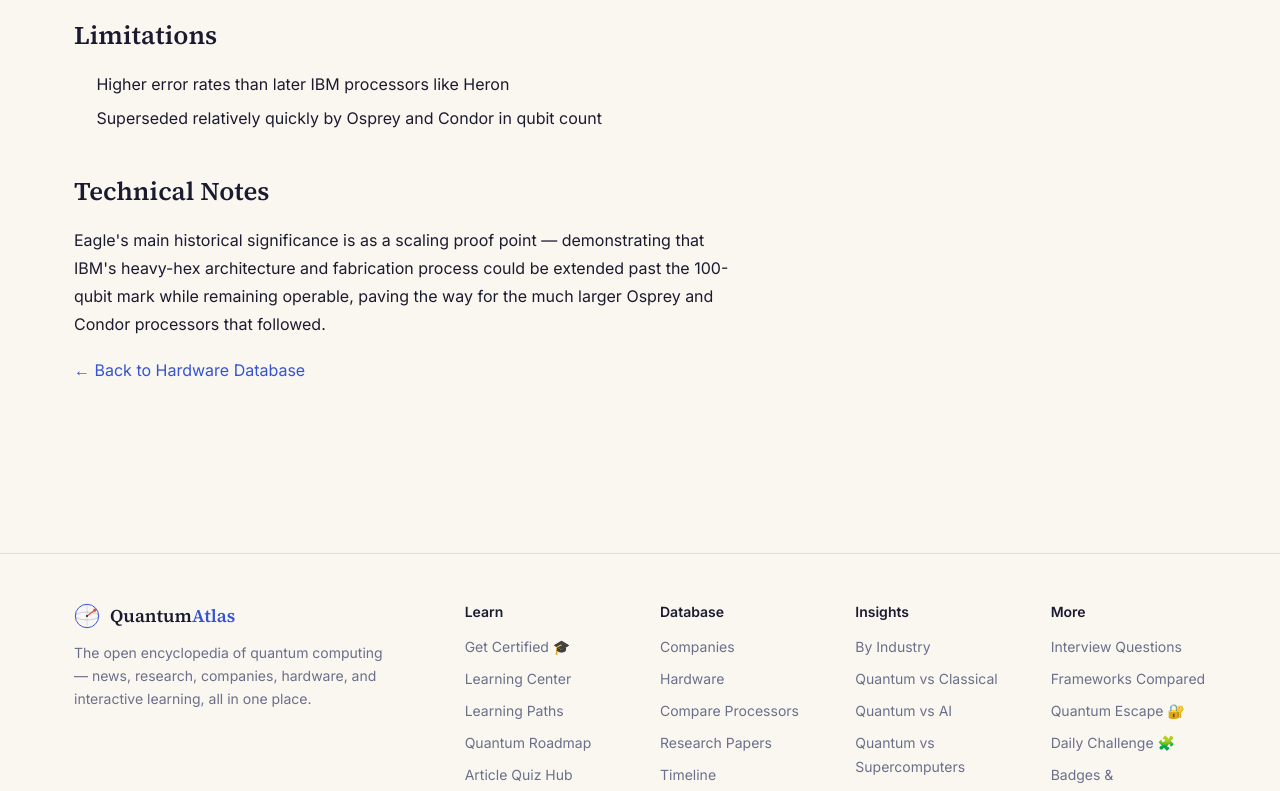
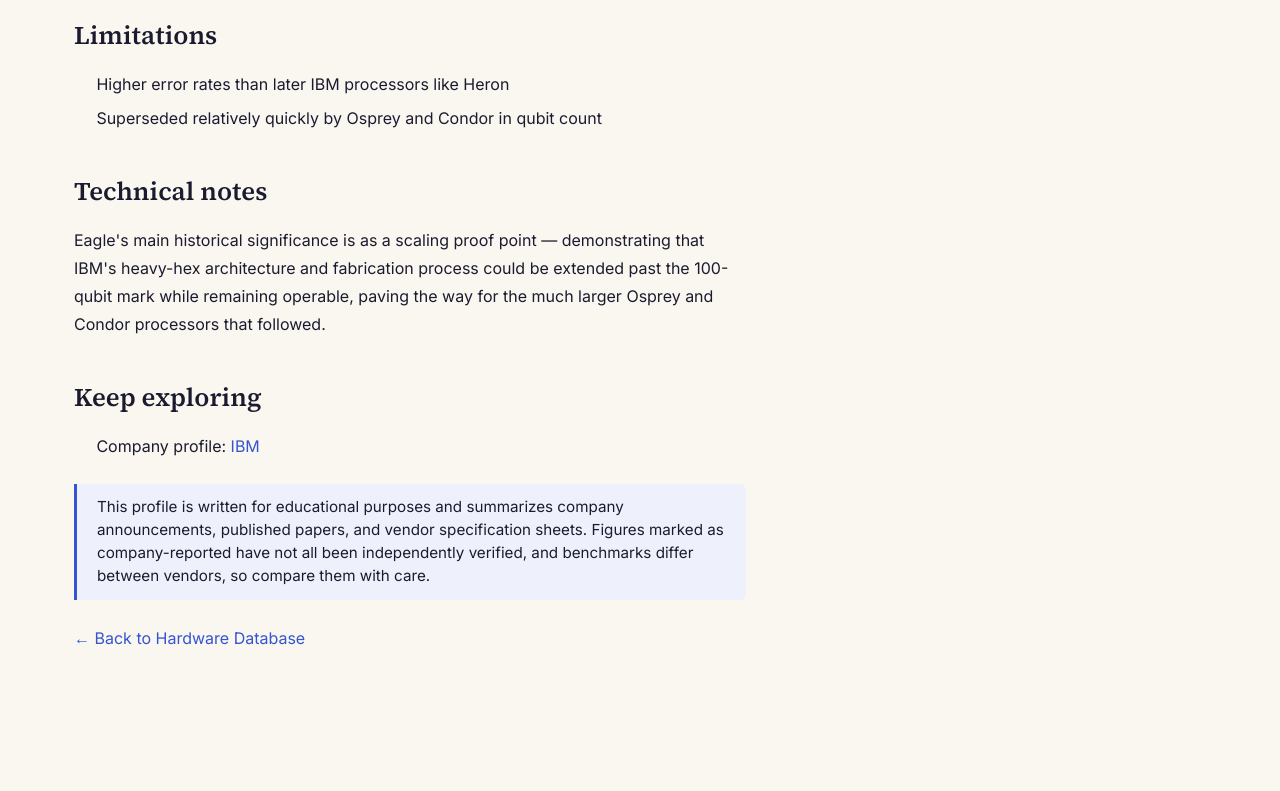
Before and after one commit to goalandpriority-ui/quantum-atlas, a Next.js app: page /hardware/ibm-eagle in a window 1280 px wide. Shown: the part 1004-1795 px from the top of the page. Built offline with nearby package versions, Linux system fonts and the light colour scheme.

Commit message:
Add files via upload

```diff
--- a/components/HardwarePage.tsx
+++ b/components/HardwarePage.tsx
@@ -1,7 +1,26 @@
 import Link from "next/link";
-import { QuantumProcessor } from "@/lib/content/hardware";
+import { QuantumProcessor, processors } from "@/lib/content/hardware";
+import { companies } from "@/lib/content/companies";
 
 export default function HardwarePage({ processor }: { processor: QuantumProcessor }) {
+  const companyPage = companies.find((c) => c.slug === processor.companySlug);
+  const related = (processor.related ?? [])
+    .map((slug) => processors.find((p) => p.slug === slug))
+    .filter((p): p is QuantumProcessor => Boolean(p));
+
+  const faqJsonLd =
+    processor.faq && processor.faq.length > 0
+      ? JSON.stringify({
+          "@context": "https://schema.org",
+          "@type": "FAQPage",
+          mainEntity: processor.faq.map((item) => ({
+            "@type": "Question",
+            name: item.q,
+            acceptedAnswer: { "@type": "Answer", text: item.a },
+          })),
+        }).replace(/</g, "\\u003c")
+      : null;
+
   return (
     <article className="max-w-content mx-auto px-6 py-14">
       <p className="font-mono text-xs uppercase tracking-widest text-quantum mb-2">
@@ -24,7 +43,12 @@ export default function HardwarePage({ processor }: { processor: QuantumProcesso
           { label: "Gate Error (2Q)", value: processor.gateError },
           { label: "Coherence Time", value: processor.coherenceTime },
           { label: "Operating Temp", value: processor.operatingTemp },
-          { label: "Cloud Access", value: processor.cloudAccess ? `Yes — ${processor.cloudPlatform}` : "Not publicly available" },
+          {
+            label: "Cloud Access",
+            value: processor.cloudAccess
+              ? `Yes — ${processor.cloudPlatform ?? "see provider"}`
+              : "Not publicly available",
+          },
           { label: "Company", value: processor.company },
         ].map((spec) => (
           <div key={spec.label} className="rounded-xl border border-line bg-surface p-4">
@@ -37,10 +61,59 @@ export default function HardwarePage({ processor }: { processor: QuantumProcesso
       </div>
 
       <div className="prose-quantum max-w-2xl">
+        {processor.overview && processor.overview.length > 0 && (
+          <>
+            <h2>Overview</h2>
+            {processor.overview.map((para, i) => (
+              <p key={`overview-${i}`}>{para}</p>
+            ))}
+          </>
+        )}
+
+        {processor.history && processor.history.length > 0 && (
+          <>
+            <h2>History and background</h2>
+            {processor.history.map((para, i) => (
+              <p key={`history-${i}`}>{para}</p>
+            ))}
+          </>
+        )}
+
+        {processor.howItWorks && processor.howItWorks.length > 0 && (
+          <>
+            <h2>How it works</h2>
+            {processor.howItWorks.map((para, i) => (
+              <p key={`how-${i}`}>{para}</p>
+            ))}
+          </>
+        )}
+
         <h2>Connectivity</h2>
         <p>{processor.connectivity}</p>
 
-        <h2>Key Features</h2>
+        {processor.extraSpecs && processor.extraSpecs.length > 0 && (
+          <>
+            <h2>Specifications in detail</h2>
+            <table>
+              <thead>
+                <tr>
+                  <th>Item</th>
+                  <th>Detail</th>
+                </tr>
+              </thead>
+              <tbody>
+                {processor.extraSpecs.map((s) => (
+                  <tr key={s.label}>
+                    <td>{s.label}</td>
+                    <td>{s.value}</td>
+                  </tr>
+                ))}
+              </tbody>
+            </table>
+          </>
+        )}
+
+        <h2>Key features</h2>
         <ul>
           {processor.keyFeatures.map((f) => (
             <li key={f}>{f}</li>
@@ -54,8 +127,105 @@ export default function HardwarePage({ processor }: { processor: QuantumProcesso
           ))}
         </ul>
 
-        <h2>Technical Notes</h2>
+        {processor.milestones && processor.milestones.length > 0 && (
+          <>
+            <h2>Timeline</h2>
+            <table>
+              <thead>
+                <tr>
+                  <th>When</th>
+                  <th>What happened</th>
+                </tr>
+              </thead>
+              <tbody>
+                {processor.milestones.map((m) => (
+                  <tr key={`${m.year}-${m.event}`}>
+                    <td>{m.year}</td>
+                    <td>{m.event}</td>
+                  </tr>
+                ))}
+              </tbody>
+            </table>
+          </>
+        )}
+
+        {processor.applications && processor.applications.length > 0 && (
+          <>
+            <h2>What it is used for</h2>
+            <ul>
+              {processor.applications.map((a) => (
+                <li key={a}>{a}</li>
+              ))}
+            </ul>
+          </>
+        )}
+
+        {processor.howItCompares && processor.howItCompares.length > 0 && (
+          <>
+            <h2>How it compares</h2>
+            <ul>
+              {processor.howItCompares.map((c) => (
+                <li key={c}>{c}</li>
+              ))}
+            </ul>
+          </>
+        )}
+
+        <h2>Technical notes</h2>
         <p>{processor.technicalNotes}</p>
+
+        {processor.whyItMatters && processor.whyItMatters.length > 0 && (
+          <>
+            <h2>Why it matters</h2>
+            {processor.whyItMatters.map((para, i) => (
+              <p key={`why-${i}`}>{para}</p>
+            ))}
+          </>
+        )}
+
+        {processor.faq && processor.faq.length > 0 && (
+          <>
+            <h2>Frequently asked questions</h2>
+            {processor.faq.map((item) => (
+              <div key={item.q}>
+                <h3>{item.q}</h3>
+                <p>{item.a}</p>
+              </div>
+            ))}
+          </>
+        )}
+
+        {(companyPage || related.length > 0) && (
+          <>
+            <h2>Keep exploring</h2>
+            <ul>
+              {companyPage && (
+                <li>
+                  Company profile:{" "}
+                  <Link href={`/companies/${companyPage.slug}`} className="text-quantum hover:underline">
+                    {companyPage.name}
+                  </Link>
+                </li>
+              )}
+              {related.map((r) => (
+                <li key={r.slug}>
+                  Related processor:{" "}
+                  <Link href={`/hardware/${r.slug}`} className="text-quantum hover:underline">
+                    {r.name}
+                  </Link>
+                </li>
+              ))}
+            </ul>
+          </>
+        )}
+
+        <blockquote>
+          This profile is written for educational purposes and summarizes company announcements, published
+          papers, and vendor specification sheets.
+          {processor.lastUpdated ? ` Last reviewed: ${processor.lastUpdated}.` : ""} Figures marked as
+          company-reported have not all been independently verified, and benchmarks differ between vendors,
+          so compare them with care.
+        </blockquote>
 
         <p>
           <Link href="/hardware" className="text-quantum hover:underline">
@@ -63,6 +233,13 @@ export default function HardwarePage({ processor }: { processor: QuantumProcesso
           </Link>
         </p>
       </div>
+
+      {faqJsonLd ? (
+        <script
+          type="application/ld+json"
+          dangerouslySetInnerHTML={{ __html: faqJsonLd }}
+        />
+      ) : null}
     </article>
   );
 }
```
